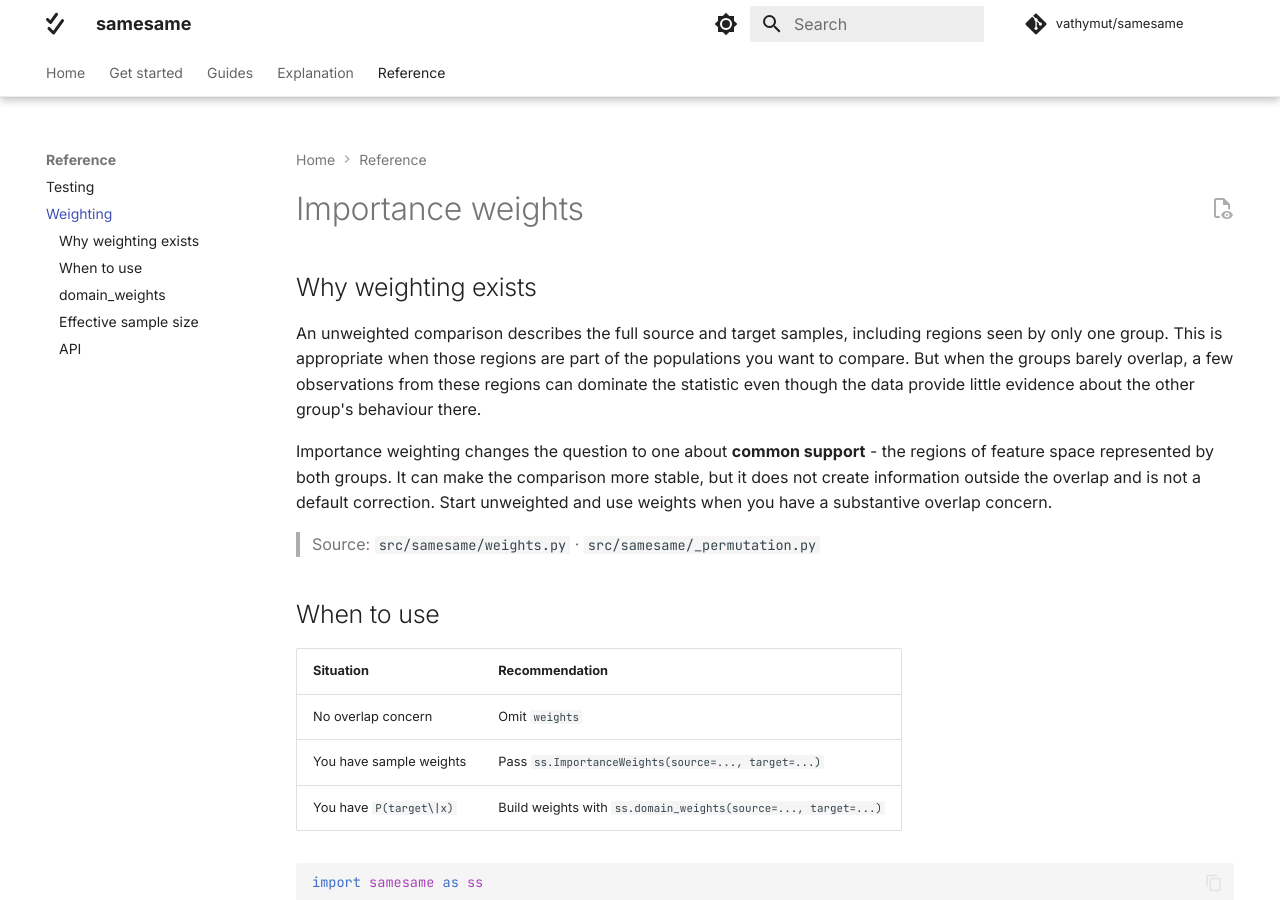
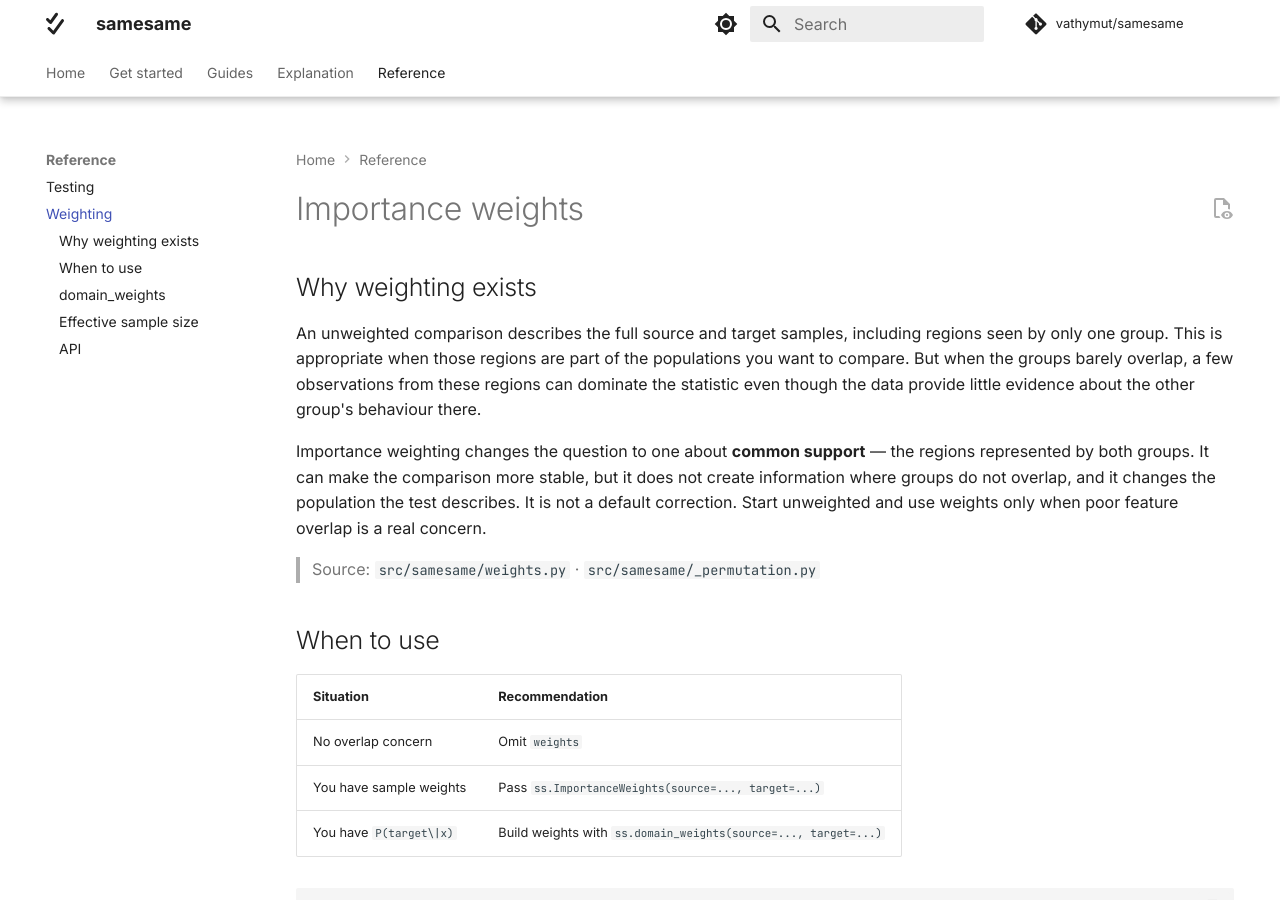
Before and after one commit to vathymut/samesame, an MkDocs documentation site: the page built from docs/api/weighting.md, in a window 1280 px wide and 900 px high. Built offline with MkDocs 1.6.1 and Material for MkDocs 9.7.7, drawn with Linux system fonts in a browser that asks for light colours; comment, search, counter and statistics services are not loaded.

Commit message:
docs: polish docstrings and CONTEXT for coherence, anti-churn
Align package, shift and weights module docstrings on score-based
source-versus-target monitoring, common-support framing and unified
p-value caveat (not business impact, causality, or probability null
is true). Standardize worse/reweight/shrinkage wording to CONTEXT
and snippets, refine Worse/ShiftResult/HarmfulShiftResult and test_*
signatures (Choose vs Pick, meaningful score, normalized weights hint),
remove tainted "no universal chance value" claim for weighted AUC,
and prune CONTEXT to purist domain language (remove surface list,
history and placement guidance). Sync docs/api/testing and weighting
intros to same phrasing.

Co-Authored-By: internal-model

```diff
--- a/docs/api/weighting.md
+++ b/docs/api/weighting.md
@@ -8,11 +8,11 @@ of the populations you want to compare. But when the groups barely overlap, a
 few observations from these regions can dominate the statistic even though the
 data provide little evidence about the other group's behaviour there.
 
-Importance weighting changes the question to one about **common support** - the
-regions of feature space represented by both groups. It can make the comparison
-more stable, but it does not create information outside the overlap and is not a
-default correction. Start unweighted and use weights when you have a substantive
-overlap concern.
+Importance weighting changes the question to one about **common support** — the
+regions represented by both groups. It can make the comparison more stable, but
+it does not create information where groups do not overlap, and it changes the
+population the test describes. It is not a default correction. Start unweighted
+and use weights only when poor feature overlap is a real concern.
 
 > Source: `src/samesame/weights.py` · `src/samesame/_permutation.py`
 
```
Also changed, not shown: CONTEXT.md (+8 -27 lines), docs/api/testing.md (+8 -7 lines), src/samesame/__init__.py (+20 -12 lines), 2 other files.
